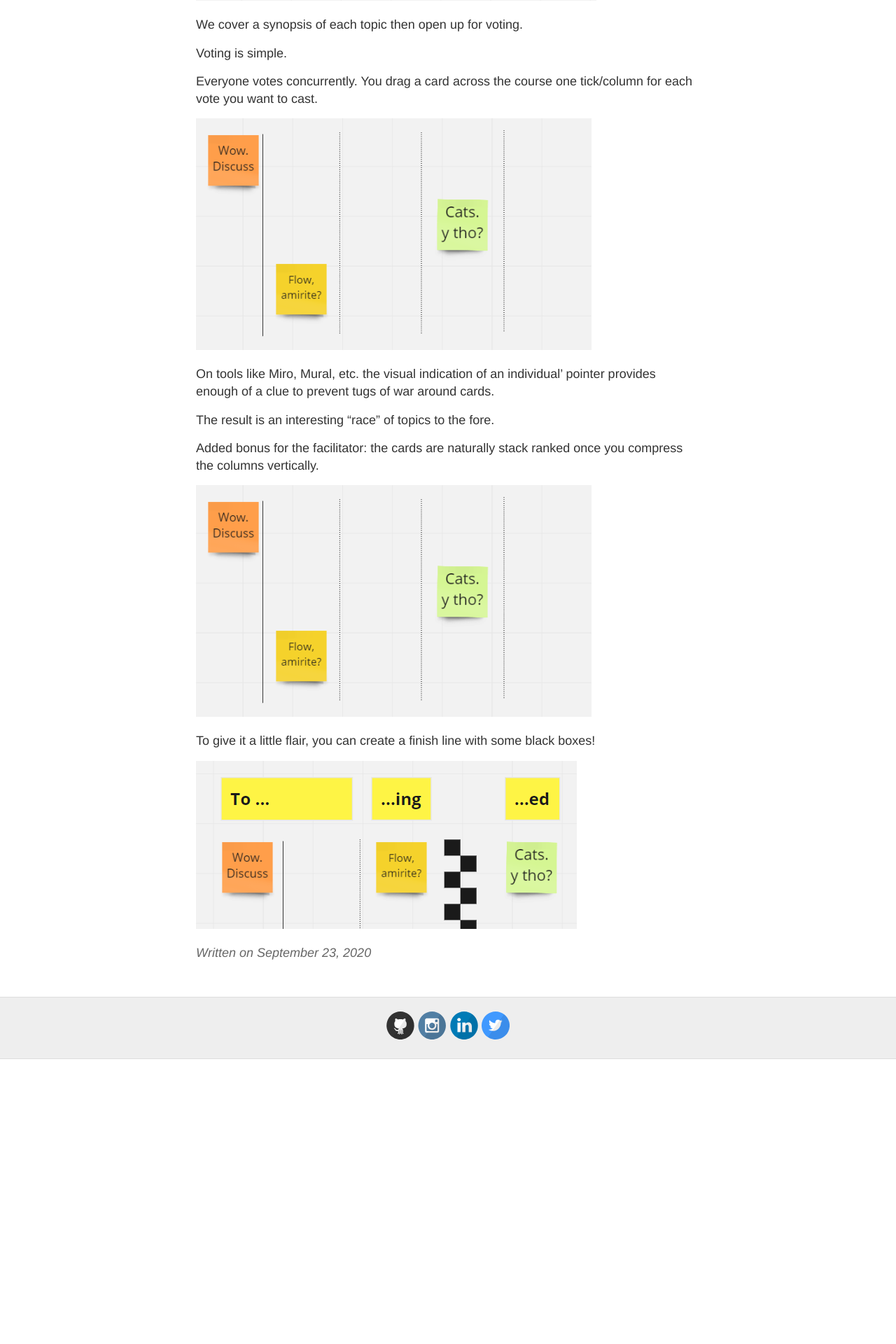
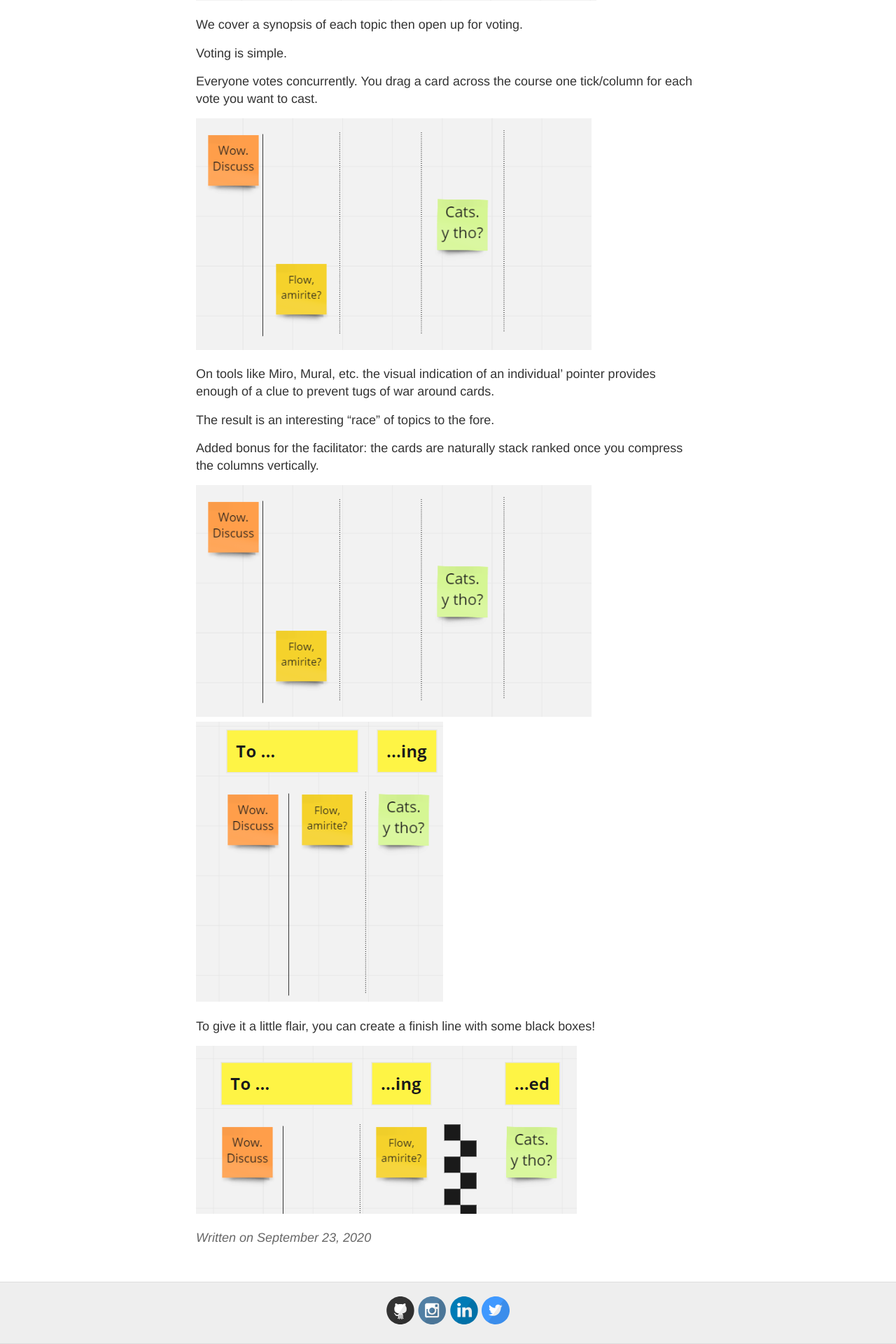
Before and after one commit to ceedon/ceedon.github.io, a Jekyll site: the page built from _posts/2020-09-23-derby-voting.md, in a window 1280 px wide. Shown: the part 1082-3002 px from the top of the page at 70% size. Built offline with Jekyll 4.4.1, drawn with Linux system fonts in a browser that asks for light colours; our own code applies the rules of GitHub Pages for plain Markdown files; before the commit the page ends 2595 px from its top, so only the background shows below that.

Commit message:
Add missing image.

```diff
--- a/_posts/2020-09-23-derby-voting.md
+++ b/_posts/2020-09-23-derby-voting.md
@@ -34,6 +34,7 @@ The result is an interesting "race" of topics to the fore.
 Added bonus for the facilitator: the cards are naturally stack ranked once you compress the columns vertically.
 
 ![Cards arranged in order of most votes to least; right to left, top to bottom](/images/derby-vote.png)
+![Arrangement compressed](/images/derby-stack.png)
 
 To give it a little flair, you can create a finish line with some black boxes!
 
```
